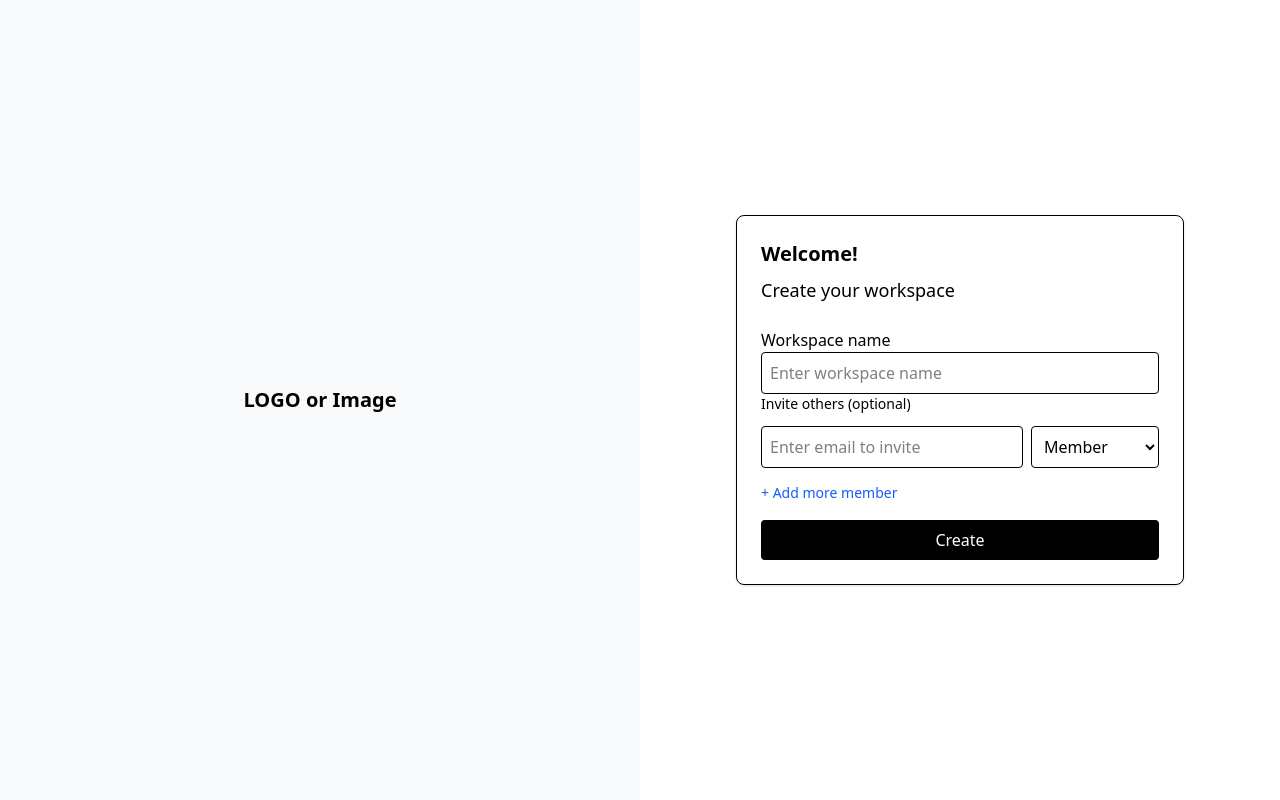
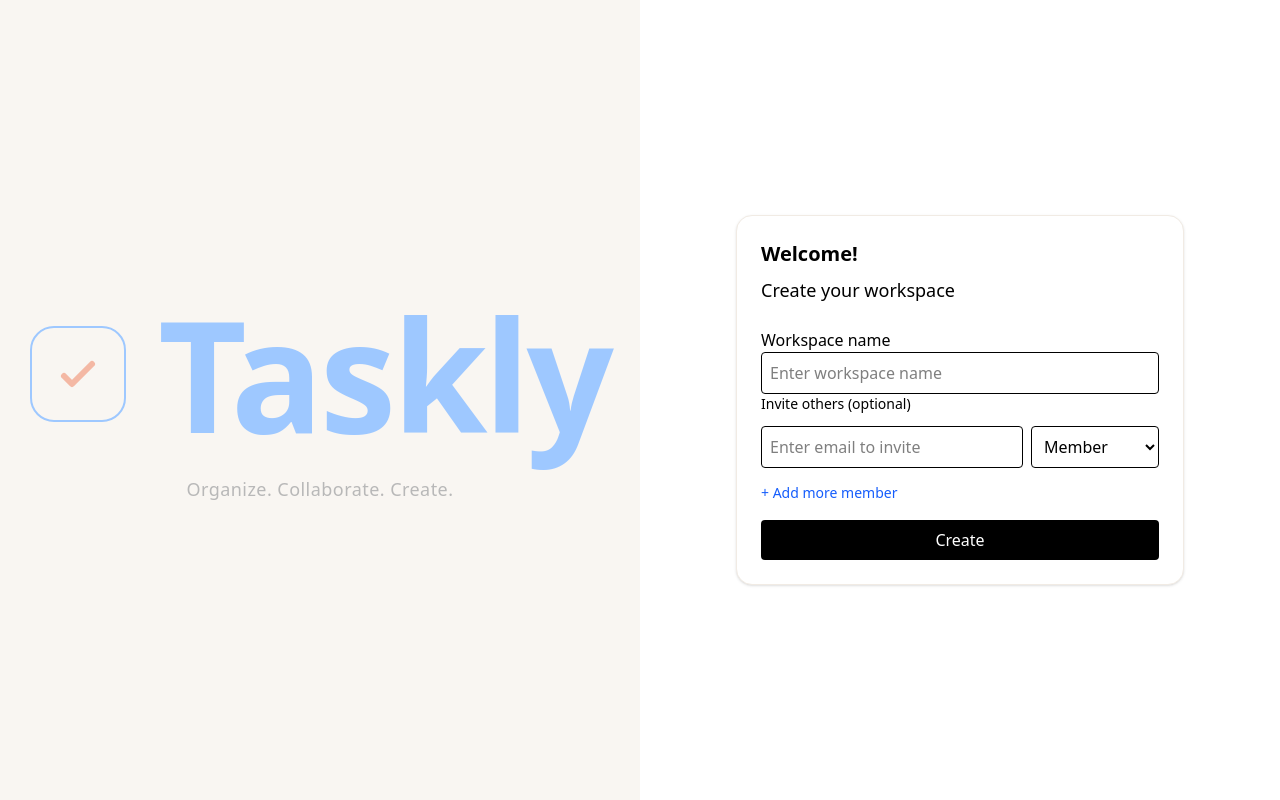
Before and after one commit to AnthonyZhOon/cs-project, a Next.js app: page /workspaces/new in a window 1280 px wide. Built offline with nearby package versions, Linux system fonts and the light colour scheme; no server answers.

Commit message:
Added logo/ app name

```diff
--- a/app/[workspaceId]/dashboard/page.tsx
+++ b/app/[workspaceId]/dashboard/page.tsx
@@ -19,7 +19,7 @@ export default async function DashboardPage({
 	const tasks = await api.getTasks({workspaceId, assigneeId: userId});
 	const events = await api.getEvents({workspaceId, attendeeId: userId});
 	return (
-		<div className="grid grid-cols-12 gap-6 p-6 bg-pink-50 min-h-screen">
+		<div className="grid grid-cols-12 gap-6 p-6 min-h-screen">
 			<section className="col-span-12 lg:col-span-5 space-y-4">
 				<div className="rounded-2xl bg-white/70 border border-pink-100 shadow-sm p-4">
 					<UpcomingTaskBox tasks={tasks} />
--- a/app/[workspaceId]/layout.tsx
+++ b/app/[workspaceId]/layout.tsx
@@ -13,10 +13,10 @@ export default async function DashboardLayout({
 	const {workspaceId} = await params;
 	const {name} = (await api.getWorkspace(workspaceId)) ?? {name: 'ERROR'};
 	return (
-		<div className="min-h-screen flex bg-pink-50">
+		<div className="min-h-screen flex bg-white">
 			{/* Sidebar */}
 			<aside className="w-56 shrink-0 border-r border-pink-100 bg-white/70 backdrop-blur-sm">
-				<div className="p-4 font-semibold text-pink-600">LOGO</div>
+				<div className="p-4 font-semibold text-pink-600">TASKLY</div>
 				<ClientSidebar workspaceId={workspaceId} />
 			</aside>
 
--- a/app/workspaces/layout.tsx
+++ b/app/workspaces/layout.tsx
@@ -1,12 +1,42 @@
 export default function AuthLayout({children}: {children: React.ReactNode}) {
 	return (
 		<div className="min-h-screen grid grid-cols-1 md:grid-cols-2">
-			<div className="flex items-center justify-center bg-gray-50">
-				<div className="text-xl font-bold">LOGO or Image</div>
+			{/* Left side with oversized Taskly wordmark */}
+			<div className="flex items-center justify-center bg-[#f9f6f2]">
+				<div className="flex flex-col items-center">
+					<div className="flex items-center gap-8">
+						{/* Pastel check icon in a rounded box */}
+						<div className="flex items-center justify-center w-24 h-24 rounded-3xl border-2 border-[#9ec8ff]">
+							<svg
+								xmlns="http://www.w3.org/2000/svg"
+								fill="none"
+								viewBox="0 0 24 24"
+								strokeWidth={3}
+								stroke="#f4b8a4"
+								className="w-12 h-12"
+							>
+								<path strokeLinecap="round" strokeLinejoin="round" d="M5 13l4 4L19 7" />
+							</svg>
+						</div>
+
+						{/* MASSIVE Taskly word */}
+						<h1
+							className="font-extrabold tracking-tight text-[#9ec8ff] font-sans"
+							style={{ fontSize: 'clamp(4rem, 12vw, 14rem)', lineHeight: 1 }}
+						>
+							Taskly
+						</h1>
+					</div>
+
+					<p className="text-lg mt-6 text-[#b8b8b8] tracking-wide">
+						Organize. Collaborate. Create.
+					</p>
+				</div>
 			</div>
 
+			{/* Right side with auth form */}
 			<div className="flex items-center justify-center p-6">
-				<div className="w-full max-w-md border rounded-lg shadow-sm p-6 bg-white">
+				<div className="w-full max-w-md border border-[#f1ebe4] rounded-2xl shadow-sm p-6 bg-white">
 					{children}
 				</div>
 			</div>
```
